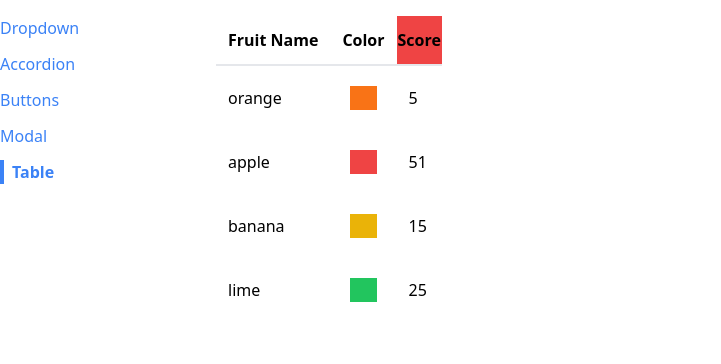
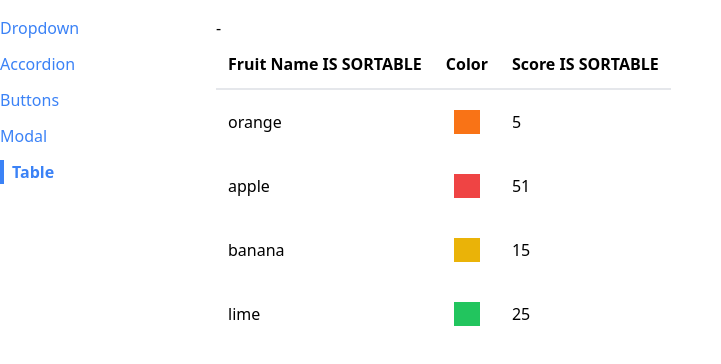
Before and after one commit to MrBrrr/react-components, a React (Create React App) app: page /table in a window 1280 px wide. Shown: the top 364 px of the page, without its empty margins (0-721 px from the left). Built offline with nearby package versions, Linux system fonts and the light colour scheme.

Commit message:
implementing sortable table

```diff
--- /dev/null
+++ b/src/components/TableSortable.js
@@ -0,0 +1,72 @@
+import { useState } from "react";
+import Table from "./Table";
+
+function TableSortable(props) {
+  const [sortOrder, setSortOrder] = useState(null);
+  const [sortBy, setSortBy] = useState(null);
+
+  const { config, data } = props;
+  // const [data, config, keyFn] = [props.config, props.data, props.keyFn] // same as above ??
+
+  const handleClick = (label) => {
+    // if (sortBy === null) {
+    //     //
+    // }
+    if (sortOrder === null) {
+      setSortOrder("asc");
+      setSortBy(label);
+    } else if (sortOrder === "asc") {
+      setSortOrder("desc");
+      setSortBy(label);
+    } else if (sortOrder === "desc") {
+      setSortOrder(null);
+      setSortBy(null);
+    }
+    console.log("sorting by", label, sortOrder);
+  };
+
+  const updatedConfig = config.map((column) => {
+    if (column.sortValue) {
+      return {
+        ...column, // all the keys and valus of existing column object
+        header: () => (
+          <th
+            className="p-3 cursor-pointer"
+            onClick={() => handleClick(column.label)}
+          >
+            {column.label} IS SORTABLE
+          </th>
+        ),
+      };
+    } else {
+      return column;
+    }
+  });
+
+  // Sort data only if sortOrder and sortBy are not null
+  // Make a copy of data prop - sort function modify the original array
+  // Find the correct sortValue function based on sortBy and use it to sort the data
+
+  let sortedData = data;
+  if (sortBy && sortOrder) {
+    const { sortValue } = config.find((column) => column.label === sortBy);
+    sortedData = [...data].sort((a, b) => {
+      const valA = sortValue(a);
+      const valB = sortValue(b);
+      const reverseOrder = sortOrder === "asc" ? 1 : -1;
+      if (typeof valA === "string") {
+        return valA.localeCompare(valB) * reverseOrder;
+      }
+      return (valA - valB) * reverseOrder;
+    });
+  }
+
+  return (
+    <div>
+      {sortOrder} - {sortBy}
+      <Table {...props} config={updatedConfig} data={sortedData} />
+    </div>
+  );
+}
+
+export default TableSortable;
--- a/src/pages/TablePage.js
+++ b/src/pages/TablePage.js
@@ -1,4 +1,4 @@
-import Table from "../components/Table";
+import TableSortable from "../components/TableSortable";
 
 function TablePage() {
   // it's hardcoded now, but cpould be from anything: database, user input, etc
@@ -13,6 +13,7 @@ function TablePage() {
     {
       label: "Fruit Name",
       render: (fruit) => fruit.name,
+      sortValue: (fruit) => fruit.name,
     },
     {
       label: "Color",
@@ -21,7 +22,9 @@ function TablePage() {
     {
       label: "Score",
       render: (fruit) => fruit.score,
-      header: () => <th className="bg-red-500">Score</th>,
+      // header: () => <th className="bg-red-500">Score</th>,
+      // the above goes inside TableSortable component
+      sortValue: (fruit) => fruit.score,
     },
     // {
     //     label: "Length of the name",
@@ -37,7 +40,7 @@ function TablePage() {
 
   return (
     <div>
-      <Table data={data} config={config} keyFn={keyFn} />
+      <TableSortable data={data} config={config} keyFn={keyFn} />
     </div>
   );
 }
```
Also changed, not shown: 1 other file (tests, documents, lock files or other folders).
